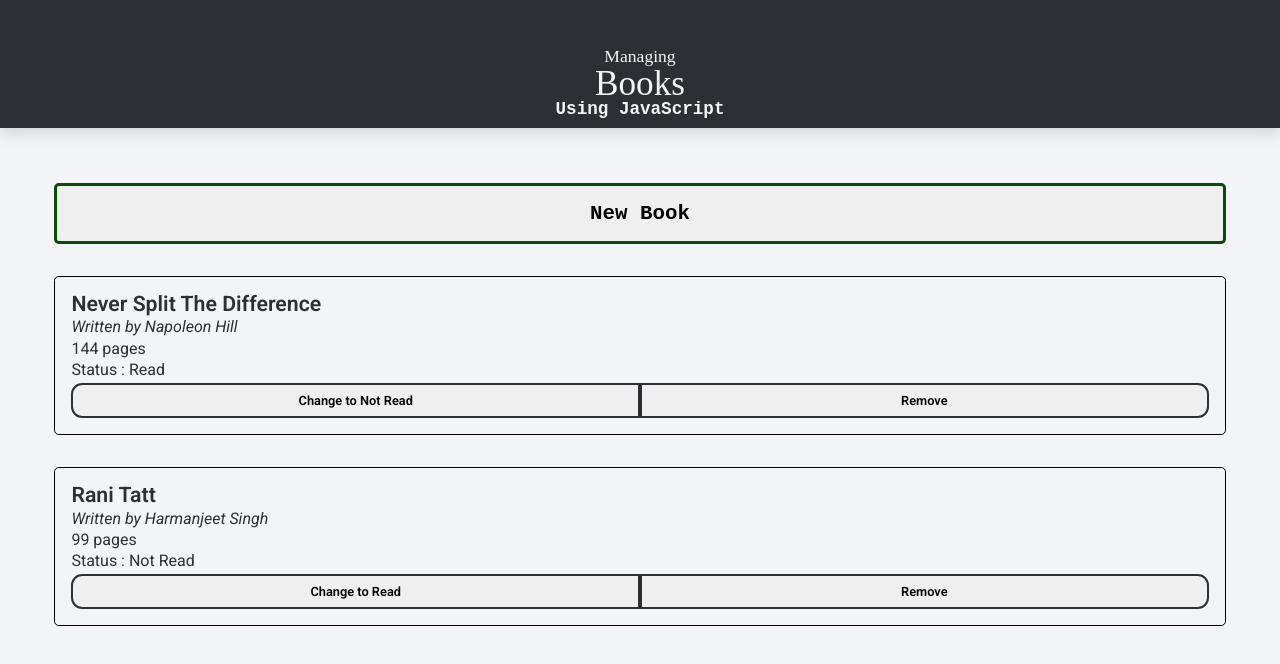
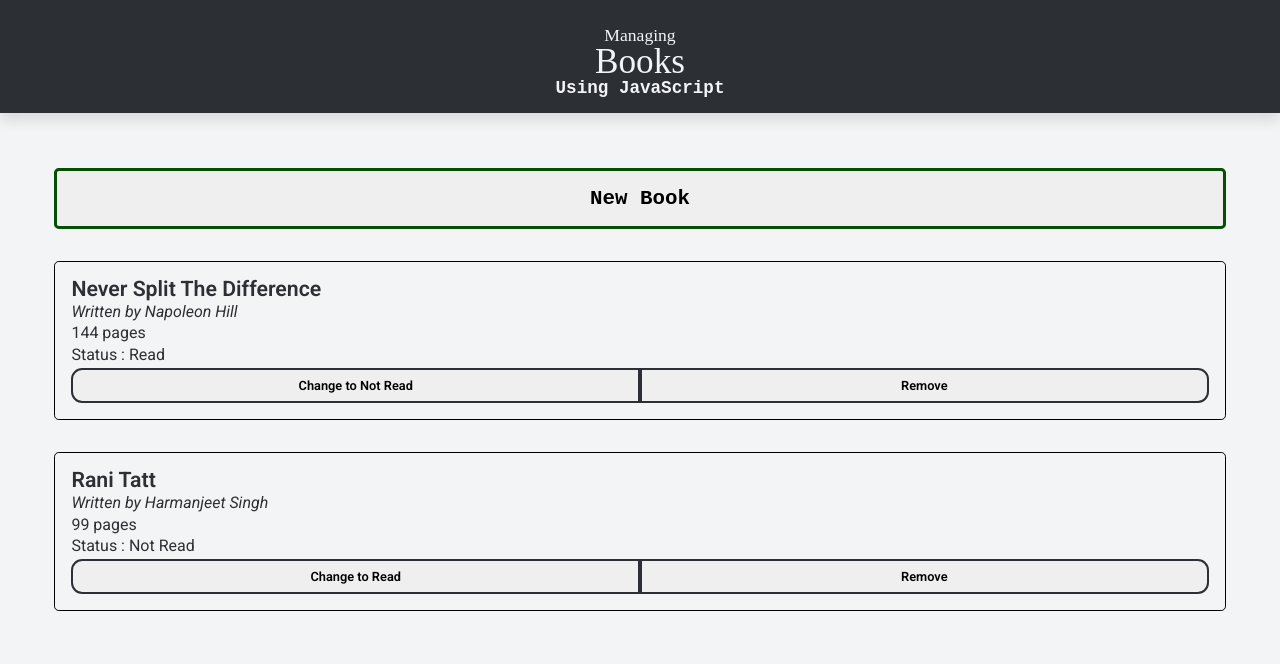
Before and after one commit to amrxt1/js-library, a plain HTML site: page index.html in a window 1280 px wide. Drawn offline with Linux system fonts and the light colour scheme.

Commit message:
Update header padding-top

```diff
--- a/styles/styles.css
+++ b/styles/styles.css
@@ -15,8 +15,8 @@ header {
     background-color: #2C2F33;
     color: #F3F4F6;
     text-align: center;
-    padding: 3rem 5.1rem;
-    padding-bottom: 10px;
+    padding: 1.67rem;
+    padding-bottom: 1rem;
 }
 
 .header-container h1{
```
